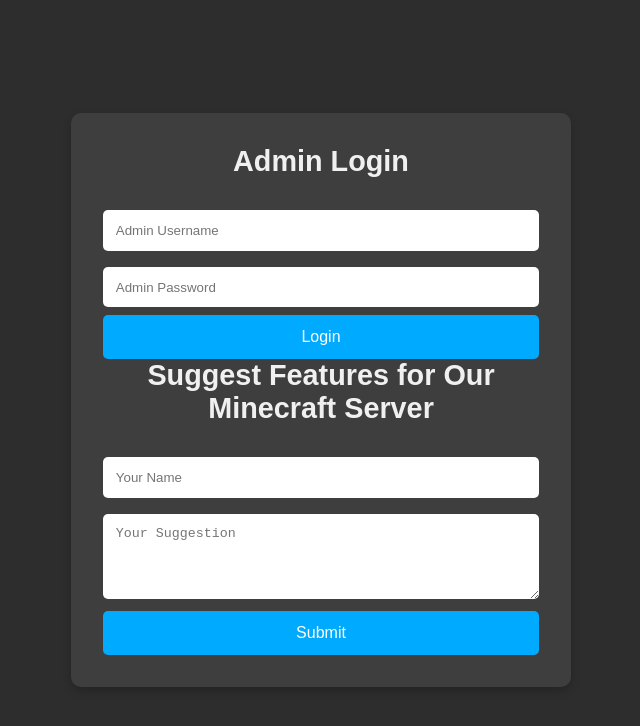
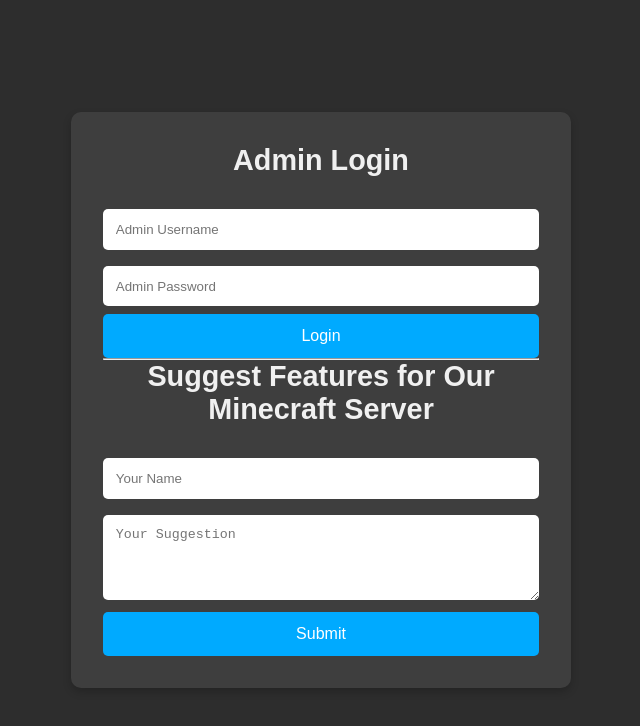
Before and after one commit to ysmuu/pangeamc, a plain HTML site: page index.html in a window 1280 px wide. Shown: the whole page, without its empty margins (319-959 px from the left). Drawn offline with Linux system fonts and the light colour scheme.

Commit message:
Update index.html

```diff
--- a/index.html
+++ b/index.html
@@ -24,6 +24,7 @@
             <input type="password" id="adminPassword" placeholder="Admin Password" required><br>
             <button type="submit">Login</button>
         </form>
+        <hr> <!-- Divider -->
         <h1>Suggest Features for Our Minecraft Server</h1>
         <form id="suggestionForm">
             <input type="text" id="username" name="username" placeholder="Your Name" required><br>
```
